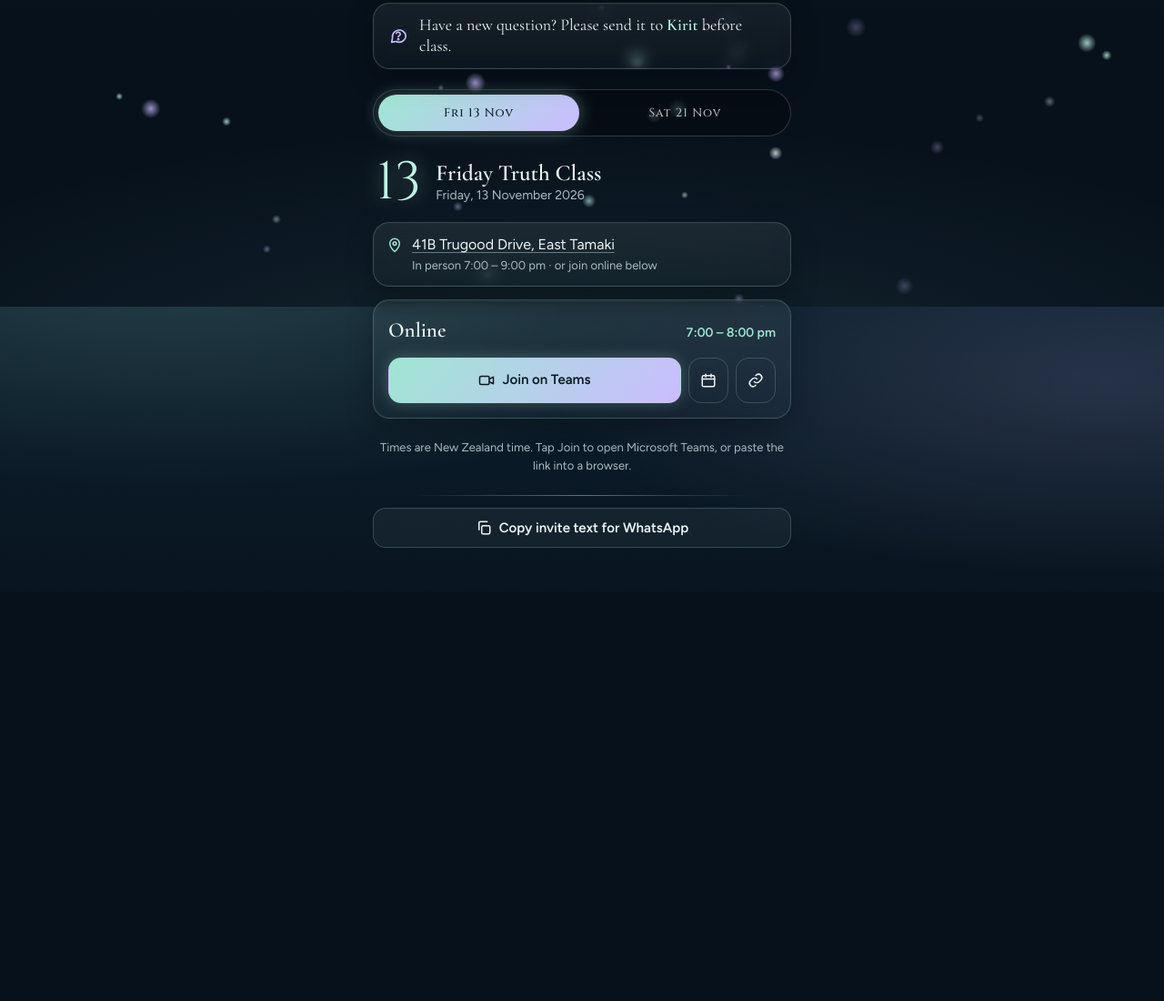
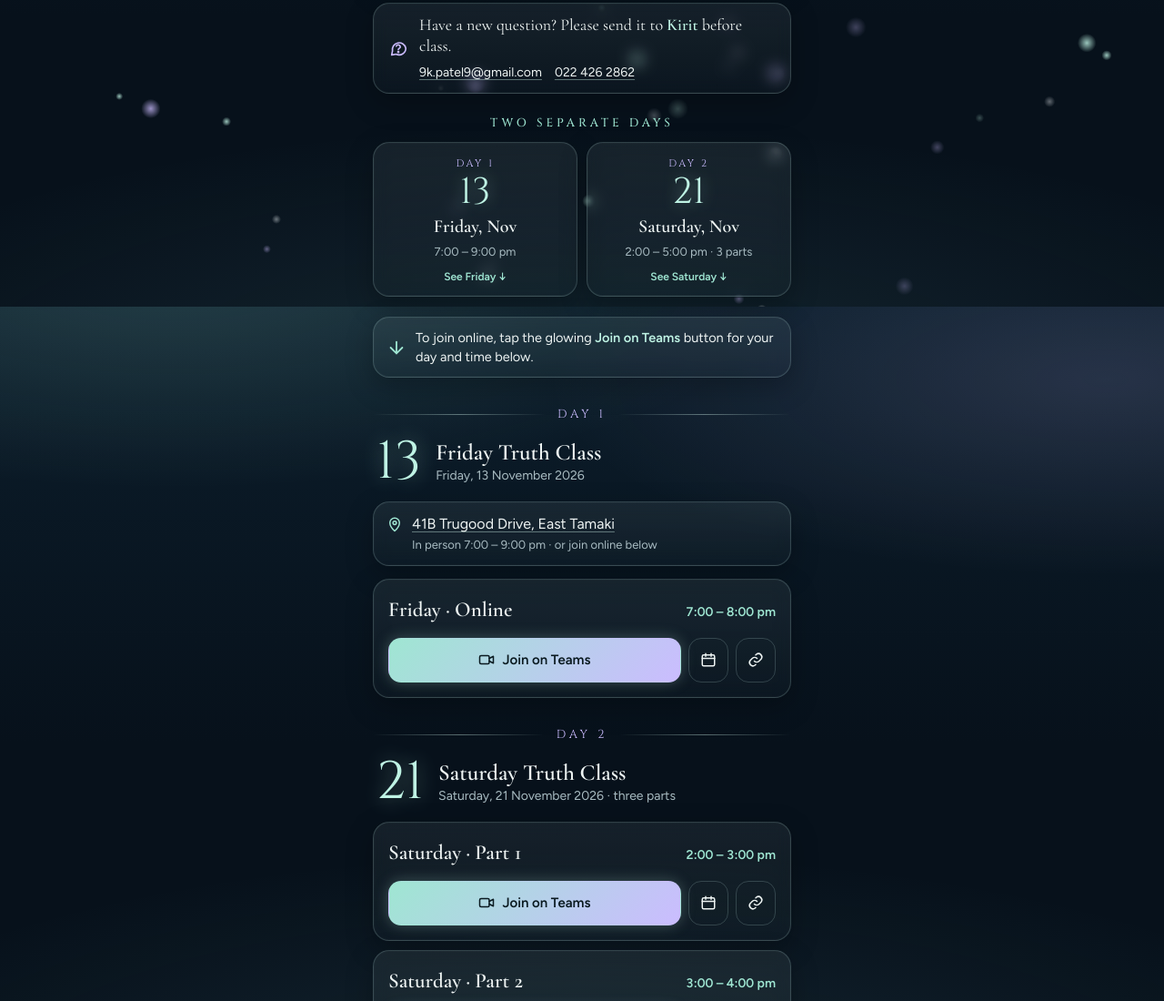
Before and after one commit to Jazzer98radha/truth-class, a plain HTML site: page index.html in a window 1280 px wide. Shown: the part 463-1563 px from the top of the page at 91% size. Before the commit the page ends 1113 px from the top, so only its background shows below. Drawn offline with nearby package versions, Linux system fonts and the light colour scheme.

Commit message:
Add files via upload

```diff
--- a/index.html
+++ b/index.html
@@ -44,6 +44,8 @@ html,body{margin:0}
 .ask svg{flex:none}
 .ask p{margin:0;font-family:var(--serif);font-size:18px;line-height:1.3}
 .ask b{color:var(--glow);font-weight:600}
+.ask .contact{display:flex;flex-wrap:wrap;gap:6px 14px;margin-top:6px;font-family:var(--body);font-size:14px}
+.ask .contact a{color:var(--text);text-decoration:underline;text-decoration-color:var(--line-strong);text-underline-offset:3px;white-space:nowrap}
 html{background:var(--night)}
 body{
   background:
@@ -94,14 +96,26 @@ h1{
 .next strong{font-family:var(--serif);font-weight:600;font-size:19px}
 .count{font-variant-numeric:tabular-nums;font-family:var(--display);font-size:20px;color:var(--glow);white-space:nowrap;text-shadow:0 0 14px rgba(191,243,228,.45)}
 
-/* Day tabs */
-.tabs{display:grid;grid-template-columns:1fr 1fr;gap:6px;padding:5px;border-radius:999px;background:rgba(0,0,0,.28);border:1px solid var(--line)}
-.tabs button{all:unset;cursor:pointer;text-align:center;padding:10px 8px;border-radius:999px;font-family:var(--display);font-weight:500;font-size:13px;letter-spacing:.08em;color:var(--muted);transition:background .3s,color .3s,box-shadow .3s}
-.tabs button[aria-selected="true"]{background:linear-gradient(135deg,var(--mint),var(--lilac));color:var(--on-glow);box-shadow:0 0 18px rgba(191,243,228,.35)}
-.tabs button:focus-visible{outline:2px solid var(--glow);outline-offset:2px}
+/* Two-day overview */
+.two-days{display:flex;flex-direction:column;gap:10px}
+.two-days h2{margin:0;text-align:center;font-family:var(--display);font-weight:500;font-size:13px;letter-spacing:.3em;text-transform:uppercase;color:var(--mint)}
+.day-pick{display:grid;grid-template-columns:1fr 1fr;gap:10px}
+.day-pick a{display:flex;flex-direction:column;align-items:center;gap:2px;padding:14px 8px 12px;text-decoration:none;color:var(--text);text-align:center;transition:border-color .25s,box-shadow .25s}
+.day-pick a:hover{border-color:var(--line-strong);box-shadow:0 0 22px rgba(191,243,228,.2)}
+.day-pick a:focus-visible{outline:2px solid var(--glow);outline-offset:2px}
+.day-pick .tag{font-family:var(--display);font-size:11px;letter-spacing:.24em;color:var(--lilac)}
+.day-pick .big{font-family:var(--display);font-size:40px;line-height:1.05;color:var(--glow);text-shadow:0 0 18px rgba(191,243,228,.4)}
+.day-pick .dname{font-family:var(--serif);font-weight:600;font-size:20px}
+.day-pick .dtime{font-size:13px;color:var(--muted)}
+.day-pick .go{margin-top:6px;font-size:12px;color:var(--mint);font-weight:600}
+.how{display:flex;gap:10px;align-items:center;padding:12px 14px;font-size:14.5px;line-height:1.4}
+.how svg{flex:none}
+.how b{color:var(--glow)}
 
-/* Day panel */
-.day{display:flex;flex-direction:column;gap:14px}
+/* Day sections */
+.day{display:flex;flex-direction:column;gap:14px;scroll-margin-top:16px}
+.day-label{display:flex;align-items:center;gap:12px;font-family:var(--display);font-size:13px;letter-spacing:.3em;color:var(--lilac);text-transform:uppercase;margin-top:8px}
+.day-label::before,.day-label::after{content:"";flex:1;height:1px;background:linear-gradient(90deg,transparent,var(--line-strong),transparent)}
 .date{display:flex;align-items:center;gap:16px;padding:0 4px}
 .date .num{font-family:var(--display);font-size:58px;line-height:1;color:var(--glow);text-shadow:0 0 22px rgba(191,243,228,.45)}
 .date .txt{display:flex;flex-direction:column}
@@ -181,15 +195,42 @@ textarea#fallback{width:100%;min-height:120px;background:rgba(0,0,0,.3);color:va
 
   <div class="ask glass">
     <svg width="22" height="22" viewBox="0 0 24 24" fill="none" stroke="#cbbcff" stroke-width="1.8" stroke-linecap="round" stroke-linejoin="round" aria-hidden="true"><path d="M21 12a8 8 0 0 1-11.6 7.1L4 20l1-4.6A8 8 0 1 1 21 12z"/><path d="M9.6 9.5a2.5 2.5 0 0 1 4.8.8c0 1.7-2.4 2-2.4 3.4"/><circle cx="12" cy="16.6" r=".6" fill="#cbbcff"/></svg>
-    <p>Have a new question? Please send it to <b>Kirit</b> before class.</p>
+    <div>
+      <p>Have a new question? Please send it to <b>Kirit</b> before class.</p>
+      <div class="contact">
+        <a href="mailto:9k.patel9@gmail.com?subject=Question%20for%20Truth%20Class">9k.patel9@gmail.com</a>
+        <a href="tel:+64224262862">022 426 2862</a>
+      </div>
+    </div>
   </div>
 
-  <div class="tabs" role="tablist" aria-label="Choose a day">
-    <button role="tab" id="tab-fri" aria-selected="true" aria-controls="panel-fri">Fri 13 Nov</button>
-    <button role="tab" id="tab-sat" aria-selected="false" aria-controls="panel-sat">Sat 21 Nov</button>
+  <div class="two-days">
+    <h2>Two separate days</h2>
+    <div class="day-pick">
+      <a class="glass" href="#day-fri">
+        <span class="tag">DAY 1</span>
+        <span class="big">13</span>
+        <span class="dname">Friday, Nov</span>
+        <span class="dtime">7:00 – 9:00 pm</span>
+        <span class="go">See Friday ↓</span>
+      </a>
+      <a class="glass" href="#day-sat">
+        <span class="tag">DAY 2</span>
+        <span class="big">21</span>
+        <span class="dname">Saturday, Nov</span>
+        <span class="dtime">2:00 – 5:00 pm · 3 parts</span>
+        <span class="go">See Saturday ↓</span>
+      </a>
+    </div>
   </div>
 
-  <section class="day" id="panel-fri" role="tabpanel" aria-labelledby="tab-fri">
+  <div class="how glass">
+    <svg width="22" height="22" viewBox="0 0 24 24" fill="none" stroke="#9fe6d2" stroke-width="2" stroke-linecap="round" stroke-linejoin="round" aria-hidden="true"><path d="M12 5v14M5 12l7 7 7-7"/></svg>
+    <span>To join online, tap the glowing <b>Join on Teams</b> button for your day and time below.</span>
+  </div>
+
+  <section class="day" id="day-fri">
+    <div class="day-label">Day 1</div>
     <div class="date">
       <div class="num">13</div>
       <div class="txt"><b>Friday Truth Class</b><span>Friday, 13 November 2026</span></div>
@@ -204,7 +245,8 @@ textarea#fallback{width:100%;min-height:120px;background:rgba(0,0,0,.3);color:va
     <ul class="sessions" id="fri-list"></ul>
   </section>
 
-  <section class="day" id="panel-sat" role="tabpanel" aria-labelledby="tab-sat" hidden>
+  <section class="day" id="day-sat">
+    <div class="day-label">Day 2</div>
     <div class="date">
       <div class="num">21</div>
       <div class="txt"><b>Saturday Truth Class</b><span>Saturday, 21 November 2026 · three parts</span></div>
@@ -256,7 +298,7 @@ function render(){
       const li = document.createElement("li");
       li.className="session glass";
       li.innerHTML = `
-        <div class="s-head"><h3>${day==="fri"?"Online":s.name}</h3><span class="time">${s.label}</span></div>
+        <div class="s-head"><h3>${day==="fri"?"Friday · Online":"Saturday · "+s.name}</h3><span class="time">${s.label}</span></div>
         <div class="actions">
           <a class="btn join" href="${s.url}" target="_blank" rel="noopener">${icoVideo} Join on Teams</a>
           <a class="btn ghost" href="${gcal(s)}" target="_blank" rel="noopener" aria-label="Add ${s.full||s.name} to calendar" title="Add to calendar">${icoCal}</a>
@@ -284,7 +326,9 @@ const WA_TEXT = `✨ *Truth Class* 🌙
 
 It's that time again! Come join us for self-inquiry and contemplation.
 
-🙏 Have a new question? Please send it to Kirit before class.
+🙏 Have a new question? Please send it to Kirit before class:
+✉️ 9k.patel9@gmail.com
+📞 022 426 2862
 
 *Friday Truth Class*
 📅 Friday 13 November
@@ -310,13 +354,6 @@ document.addEventListener("click",e=>{
 });
 document.getElementById("copyAll").addEventListener("click",()=>copy(WA_TEXT,"Invite copied, paste it into WhatsApp"));
 
-// Tabs
-const tabs=[...document.querySelectorAll('[role="tab"]')];
-function select(id){
-  tabs.forEach(t=>{const on=t.id===id; t.setAttribute("aria-selected",on); document.getElementById(t.getAttribute("aria-controls")).hidden=!on;});
-  try{localStorage.setItem("tc-tab",id)}catch(_){}
-}
-tabs.forEach(t=>t.addEventListener("click",()=>select(t.id)));
 
 // Countdown to next session (NZ time, NZDT = UTC+13 in November)
 function nzDate(s){return new Date(`${s.date}T${s.start}:00+13:00`);}
@@ -362,9 +399,6 @@ function motes(){
 }
 
 render();
-let saved=null; try{saved=localStorage.getItem("tc-tab")}catch(_){}
-const firstSat = new Date() > new Date("2026-11-13T20:00:00+13:00");
-select(saved && document.getElementById(saved) ? saved : (firstSat?"tab-sat":"tab-fri"));
 tick(); setInterval(tick,30000);
 motes();
 </script>
```
